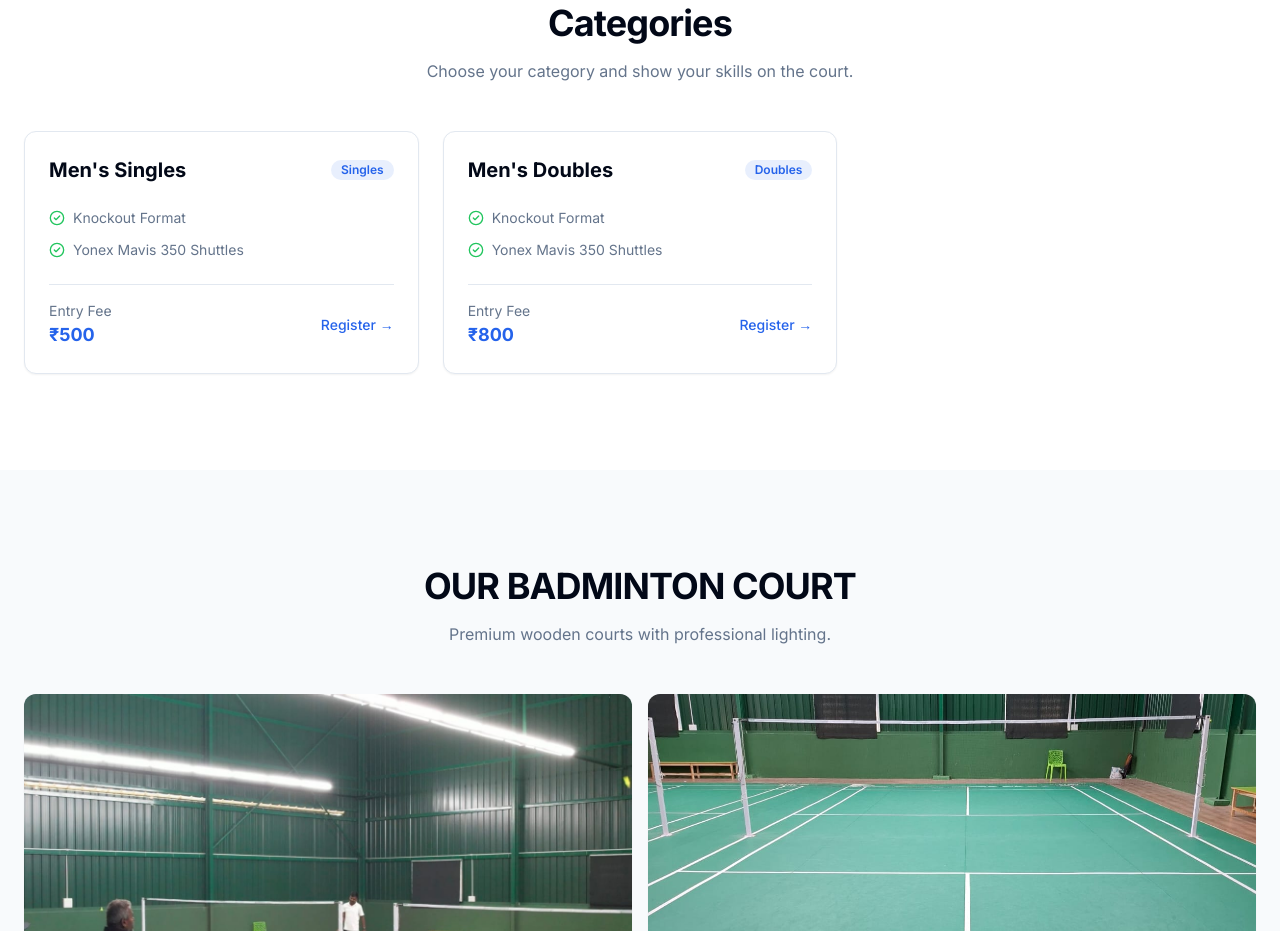
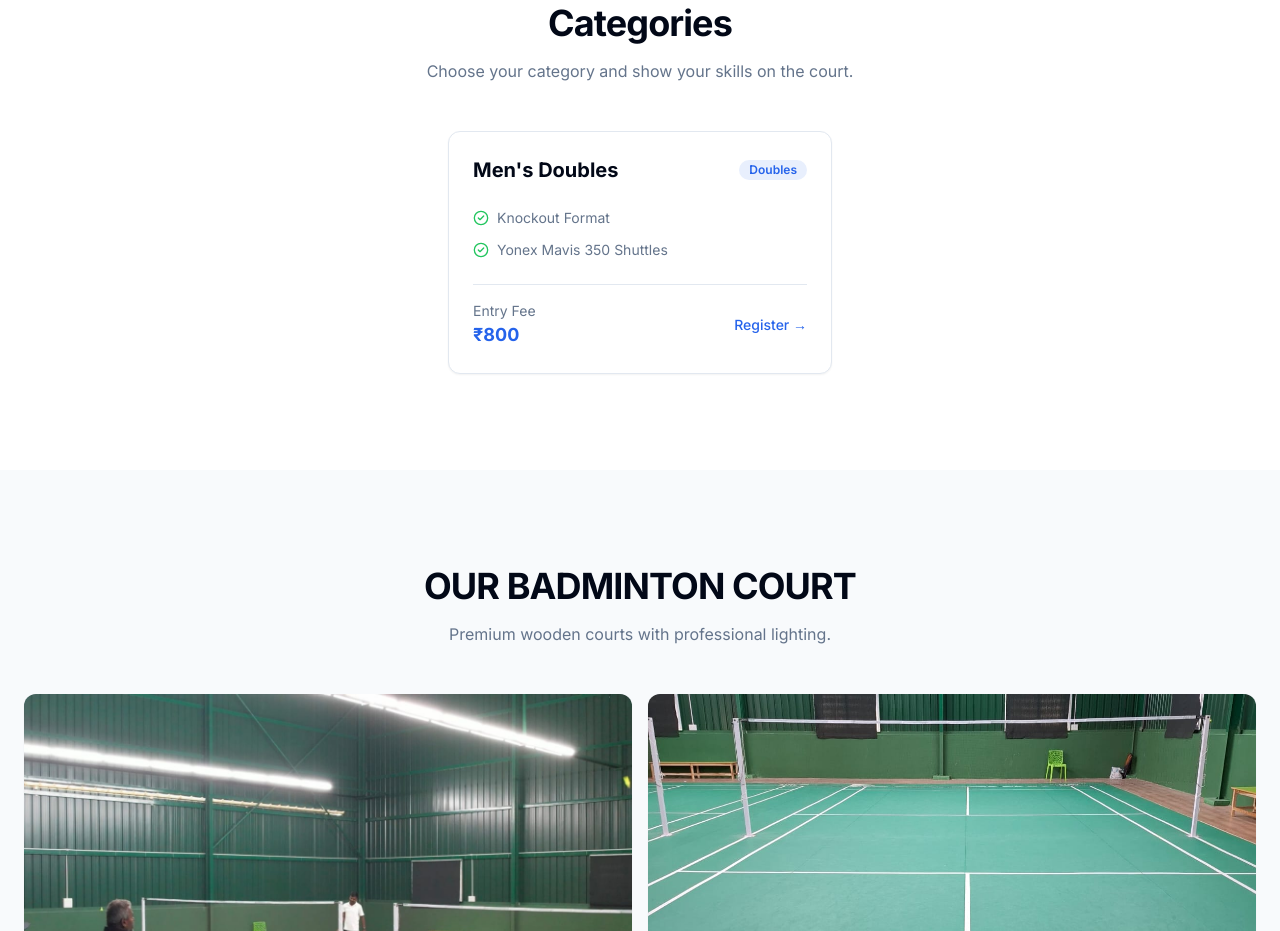
Before and after one commit to shritheking/badmintion, a Next.js app: page / in a window 1280 px wide. Shown: the part 1180-2111 px from the top of the page. Built offline with nearby package versions, Linux system fonts and the light colour scheme.

Commit message:
Update src/app/page.tsx

```diff
--- a/src/app/page.tsx
+++ b/src/app/page.tsx
@@ -94,12 +94,11 @@ export default function Home() {
               <h2 className="text-3xl font-bold tracking-tight sm:text-4xl">Categories</h2>
               <p className="mt-4 text-muted-foreground">Choose your category and show your skills on the court.</p>
             </div>
-            <div className="grid gap-6 md:grid-cols-2 lg:grid-cols-3">
+            <div className="flex justify-center">
               {[
-                { name: "Men's Singles", fee: "₹500", type: "Singles" },
                 { name: "Men's Doubles", fee: "₹800", type: "Doubles" },
               ].map((cat, i) => (
-                <div key={i} className="group relative overflow-hidden rounded-xl border bg-white p-6 shadow-sm transition-all hover:shadow-md">
+                <div key={i} className="group w-full max-w-sm relative overflow-hidden rounded-xl border bg-white p-6 shadow-sm transition-all hover:shadow-md">
                   <div className="flex items-center justify-between mb-4">
                     <h3 className="text-xl font-bold">{cat.name}</h3>
                     <span className="inline-flex items-center rounded-full bg-primary/10 px-2.5 py-0.5 text-xs font-semibold text-primary">
```
